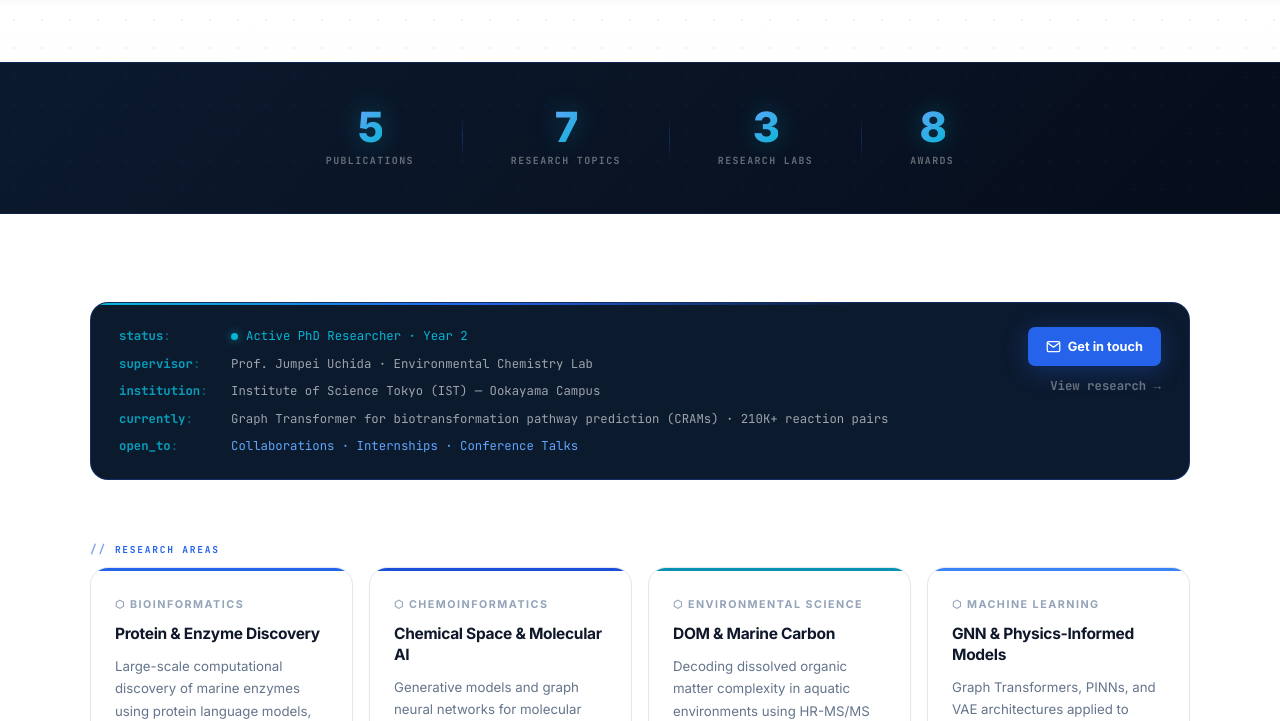
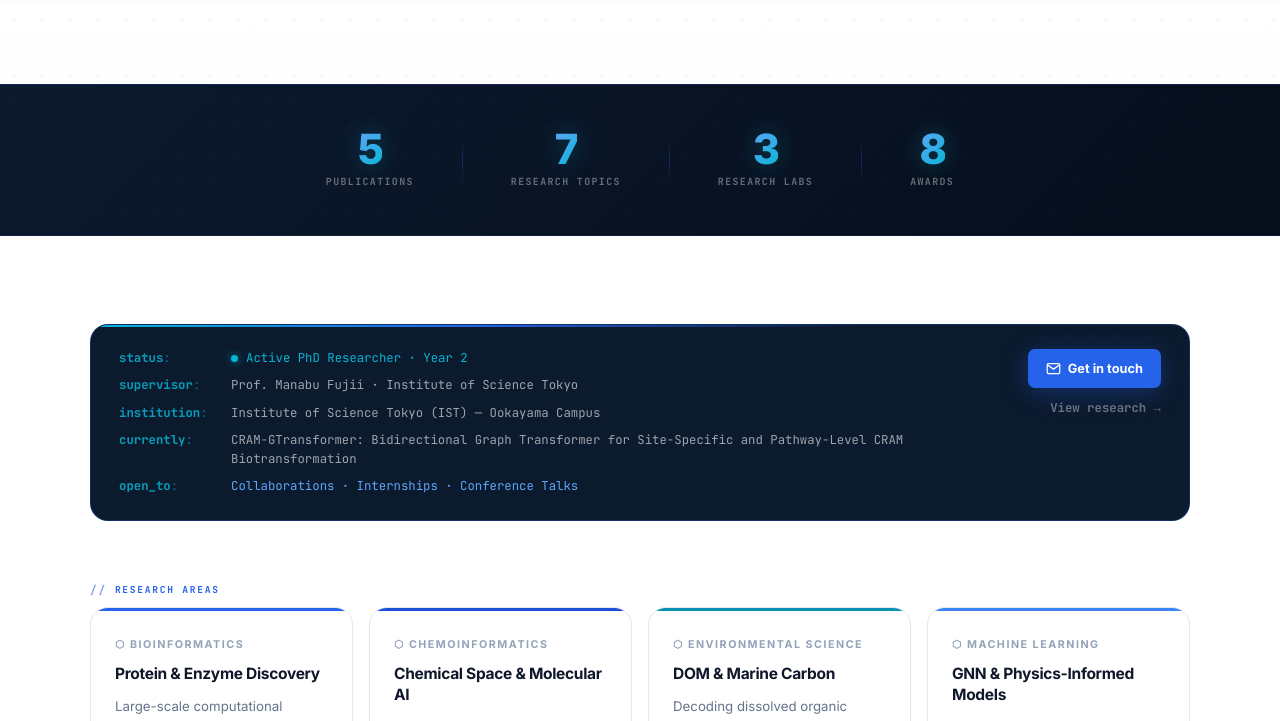
Before and after one commit to Suppboat2544/Supapornboat.github.io, a plain HTML site: page docs/index.html in a window 1280 px wide. Shown: the part 778-1499 px from the top of the page. Drawn offline with Linux system fonts and the light colour scheme.

Commit message:
fix: correct PhD thesis title, supervisor (Manabu Fujii), and current project (CRAM-GTransformer)

```diff
--- a/docs/index.html
+++ b/docs/index.html
@@ -68,7 +68,7 @@
       <p class="hero-sub">Building <strong>AI-driven molecular tools</strong> — graph neural networks for ecotoxicity prediction, biotransformation analysis, and chemical space exploration at the intersection of <strong>chemistry &amp; machine learning</strong>.</p>
       <div class="hero-thesis">
         <span class="hero-thesis-label">PhD Thesis</span>
-        Predicting multigenerational toxicity of emerging pollutants using graph neural networks and biotransformation pathway analysis.
+        AI-Driven Generation of Carboxyl-Rich Aliphatic/Alicyclic Molecules (CRAM): A Property-Conditioned Deep Learning Approach for Understanding Refractory Dissolved Organic Matter
       </div>
       <div class="hero-actions">
         <a href="research.html" class="btn btn-primary">Research Interests</a>
@@ -280,7 +280,7 @@
           </div>
           <div class="status-row">
             <span class="status-key">supervisor</span>
-            <span class="status-val">Prof. Jumpei Uchida · Environmental Chemistry Lab</span>
+            <span class="status-val">Prof. Manabu Fujii · Institute of Science Tokyo</span>
           </div>
           <div class="status-row">
             <span class="status-key">institution</span>
@@ -288,7 +288,7 @@
           </div>
           <div class="status-row">
             <span class="status-key">currently</span>
-            <span class="status-val">Graph Transformer for biotransformation pathway prediction (CRAMs) · 210K+ reaction pairs</span>
+            <span class="status-val">CRAM-GTransformer: Bidirectional Graph Transformer for Site-Specific and Pathway-Level CRAM Biotransformation</span>
           </div>
           <div class="status-row">
             <span class="status-key">open_to</span>
```
Also changed, not shown: src/index.html (+3 -3 lines).
